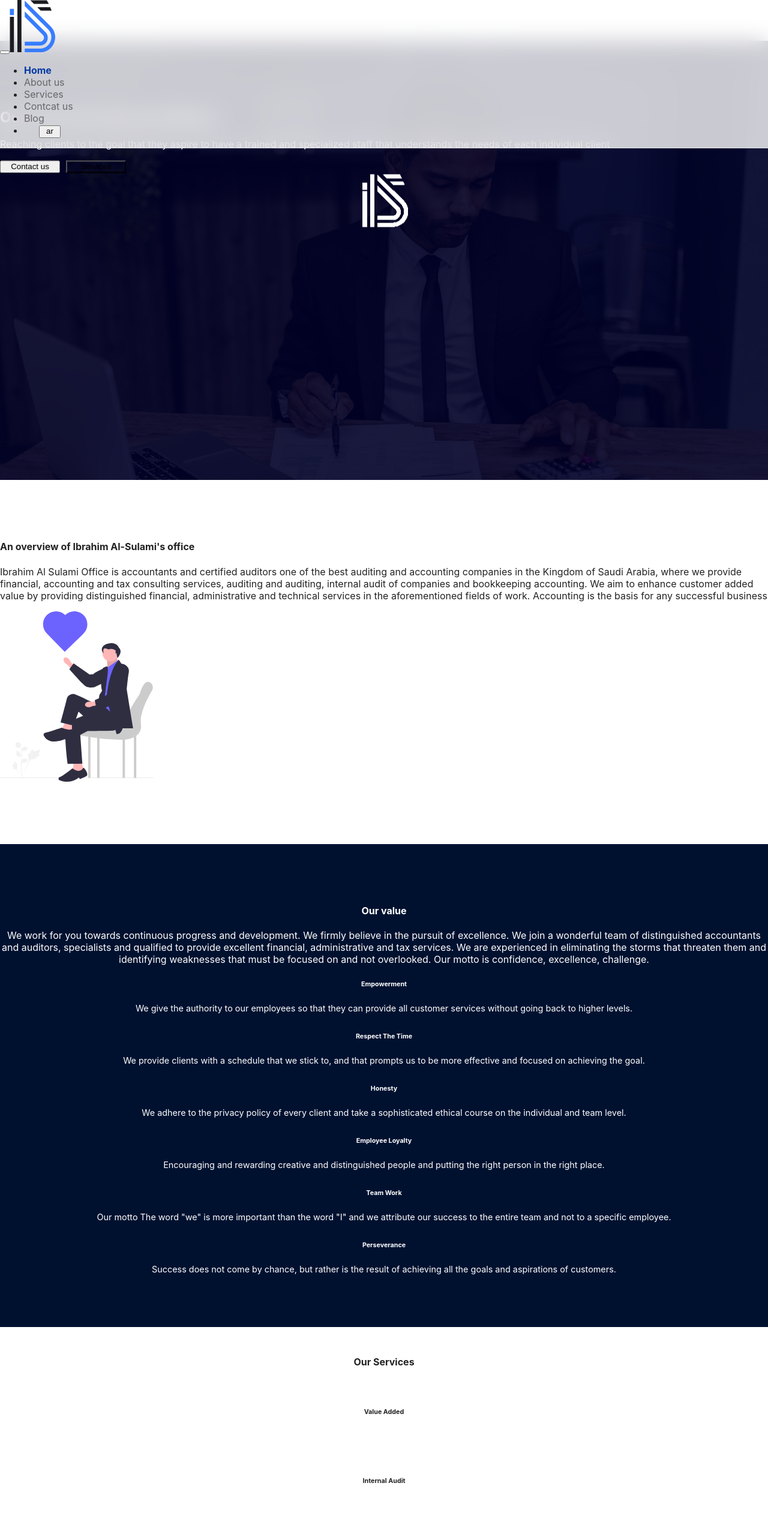
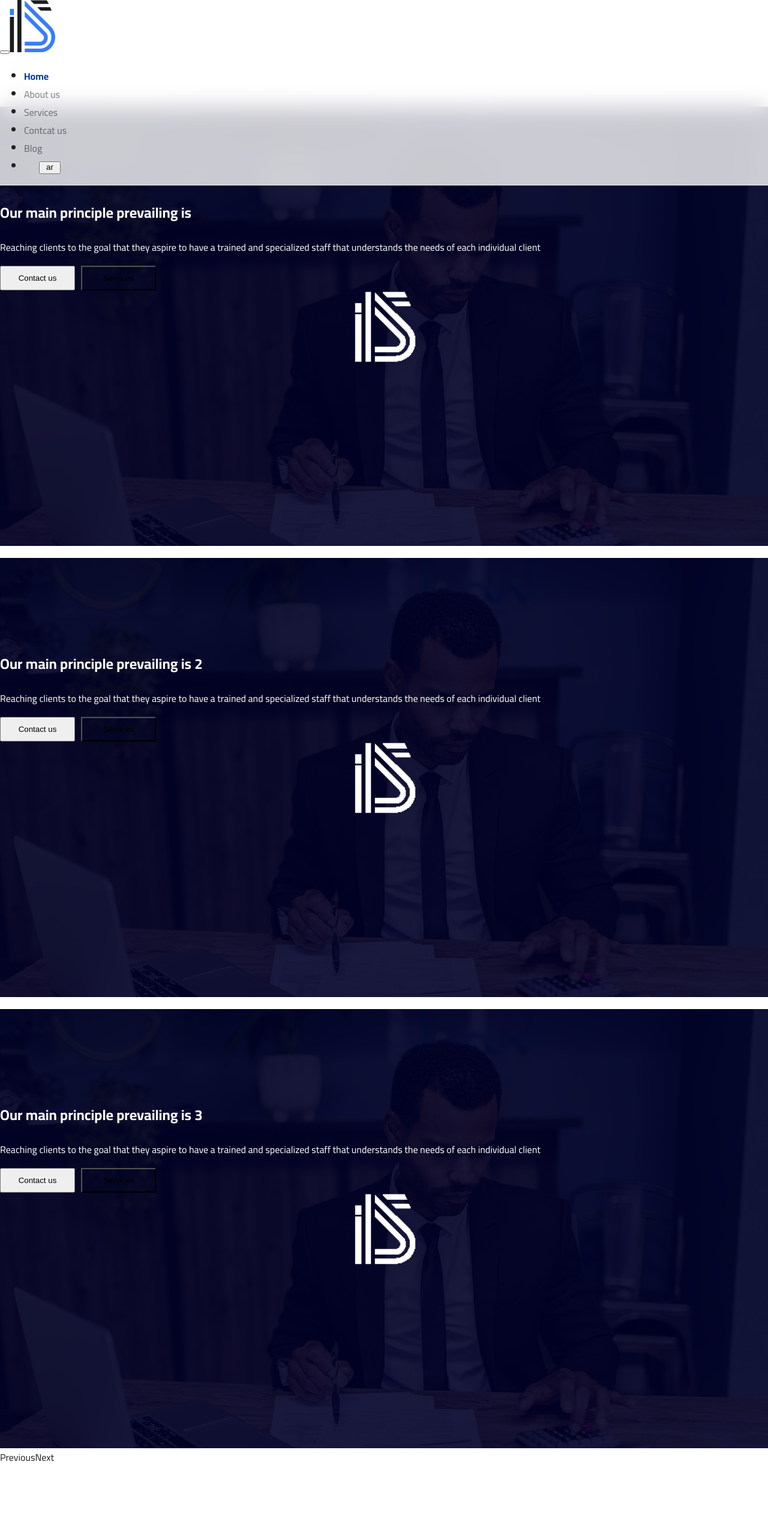
Before and after one commit to EngSharaqi/Alsulmi, a Next.js app: page / in a window 1280 px wide. Shown: the top 2552 px of the page at 60% size. Built offline with nearby package versions, Linux system fonts and the light colour scheme; some icons are missing.

Commit message:
Edit somethings

```diff
--- a/components/nav.js
+++ b/components/nav.js
@@ -16,7 +16,7 @@ export default function Nav() {
                 <meta name="description" content="Web site created using create-react-app" />
                 <link rel="preconnect" href="https://fonts.googleapis.com" />
                 <link rel="preconnect" href="https://fonts.gstatic.com" crossorigin />
-                <link href="https://fonts.googleapis.com/css2?family=Cairo:wght@400;700&display=swap" rel="stylesheet" />
+                <link href="https://fonts.googleapis.com/css2?family=Cairo:wght@400;700;900&display=swap" rel="stylesheet" />
                 <script src="https://code.jquery.com/jquery-3.5.1.slim.min.js" integrity="sha384-DfXdz2htPH0lsSSs5nCTpuj/zy4C+OGpamoFVy38MVBnE+IbbVYUew+OrCXaRkfj"
                     crossorigin="anonymous"></script>
                 <link rel="stylesheet" href="https://cdn.jsdelivr.net/npm/bootstrap@4.6.1/dist/css/bootstrap.min.css" integrity="sha384-zCbKRCUGaJDkqS1kPbPd7TveP5iyJE0EjAuZQTgFLD2ylzuqKfdKlfG/eSrtxUkn" crossorigin="anonymous" />
@@ -25,6 +25,9 @@ export default function Nav() {
                 <script src="https://stackpath.bootstrapcdn.com/bootstrap/4.5.0/js/bootstrap.min.js" integrity="sha384-OgVRvuATP1z7JjHLkuOU7Xw704+h835Lr+6QL9UvYjZE3Ipu6Tp75j7Bh/kR0JKI"
                     crossorigin="anonymous"></script>
                 {/* <link rel="stylesheet" href="https://cdn.jsdelivr.net/npm/animate.css@3.5.2/animate.min.css" /> */}
+                <link rel="stylesheet" href="https://cdnjs.cloudflare.com/ajax/libs/slick-carousel/1.8.1/slick.css" integrity="sha512-wR4oNhLBHf7smjy0K4oqzdWumd+r5/+6QO/vDda76MW5iug4PT7v86FoEkySIJft3XA0Ae6axhIvHrqwm793Nw==" crossorigin="anonymous" referrerpolicy="no-referrer" />
+                {/* <script src="plugins/slick.min.js"></script> */}
+                <script src="https://cdnjs.cloudflare.com/ajax/libs/slick-carousel/1.8.1/slick.min.js" integrity="sha512-XtmMtDEcNz2j7ekrtHvOVR4iwwaD6o/FUJe6+Zq+HgcCsk3kj4uSQQR8weQ2QVj1o0Pk6PwYLohm206ZzNfubg==" crossorigin="anonymous" referrerpolicy="no-referrer"></script>
             </Head>
             {/* nav */}
 
--- a/package.json
+++ b/package.json
@@ -20,7 +20,8 @@
   "dependencies": {
     "next": "12.2.5",
     "react": "18.2.0",
-    "react-dom": "18.2.0"
+    "react-dom": "18.2.0",
+    "react-slick": "^0.29.0"
   },
   "devDependencies": {
     "eslint": "8.23.0",
--- a/pages/index.js
+++ b/pages/index.js
@@ -1,4 +1,5 @@
 import Head from 'next/head'
+import Slider from "react-slick";
 import Link from 'next/link'
 import main from '../styles/Home.module.css'
 import { useRouter } from "next/router";
@@ -33,7 +34,34 @@ import yosef_alsulmi from '../public/images/team/yosef_alsulmi.jpg'
 export default function Home() {
   var router = useRouter();
   let t = router.locale === 'en' ? en : ar;
+
+  const settings = {
+    centerMode: true,
+    centerPadding: '60px',
+    slidesToShow: 3,
+    responsive: [
+      {
+        breakpoint: 768,
+        settings: {
+          arrows: false,
+          centerMode: true,
+          centerPadding: '40px',
+          slidesToShow: 3
+        }
+      },
+      {
+        breakpoint: 480,
+        settings: {
+          arrows: false,
+          centerMode: true,
+          centerPadding: '40px',
+          slidesToShow: 1
+        }
+      }
+    ]
+  };
   return (
+
     <>
       <Head>
         <title>{t.title.home}</title>
@@ -42,9 +70,19 @@ export default function Home() {
       </Head>
 
       {/* cover */}
+
       <main className={`${main.banner} bannerAr`}>
-        <div className='row'>
-          <div className={main.img}>
+      <div id="carouselExampleIndicators" class="carousel slide" data-ride="carousel">
+        <ol class="carousel-indicators">
+          <li data-target="#carouselExampleIndicators" data-slide-to="0" class="active"></li>
+          <li data-target="#carouselExampleIndicators" data-slide-to="1"></li>
+          <li data-target="#carouselExampleIndicators" data-slide-to="2"></li>
+        </ol>
+
+        <div class="carousel-inner">
+          <div class="carousel-item active">
+            {/* <img class="d-block w-100" src="..." alt="First slide" /> */}
+            <div className={main.img}>
             <div className={main.cover}>
               <div className='container' style={{ 'height': 'inherit' }}>
                 <div className={`row`} style={{ 'height': '66%' }}>
@@ -61,7 +99,7 @@ export default function Home() {
                         </Link>
                       </div>
                       <div className={`col-xs-12 col-sm-12 col-md-4 col-lg-4`} align='center'>
-                        <img src={banner_img.src} style={{ "max-width": "100%", "margin-bottom": "20px" }} />
+                        <img src={banner_img.src} style={{ "max-width": "100%", "margin-bottom": "20px", "width": "120px" }} />
                       </div>
                     </div>
                   </section>
@@ -69,7 +107,74 @@ export default function Home() {
               </div>
             </div>
           </div>
+          </div>
+          <div class="carousel-item">
+            {/* <img class="d-block w-100" src="..." alt="Second slide" /> */}
+            <div className={main.img}>
+            <div className={main.cover}>
+              <div className='container' style={{ 'height': 'inherit' }}>
+                <div className={`row`} style={{ 'height': '66%' }}>
+                  <section>
+                    <div className={`row ${main.custReverse}`}>
+                      <div className={`col-xs-12 col-sm-12 col-md-8 col-lg-8`}>
+                        <h1>{t.banner.title} 2</h1>
+                        <p>{t.banner.desc}</p>
+                        <Link href="/">
+                          <a>
+                            <button className={`btn btn-primary`}>{t.banner.contact_btn}</button>
+                            <button className={`btn btn-primary ${main.btn_srvs}`}>{t.banner.servs_btn}</button>
+                          </a>
+                        </Link>
+                      </div>
+                      <div className={`col-xs-12 col-sm-12 col-md-4 col-lg-4`} align='center'>
+                        <img src={banner_img.src} style={{ "max-width": "100%", "margin-bottom": "20px", "width": "120px" }} />
+                      </div>
+                    </div>
+                  </section>
+                </div>
+              </div>
+            </div>
+          </div>
+          </div>
+          <div class="carousel-item">
+            {/* <img class="d-block w-100" src="..." alt="Third slide" /> */}
+            <div className={main.img}>
+            <div className={main.cover}>
+              <div className='container' style={{ 'height': 'inherit' }}>
+                <div className={`row`} style={{ 'height': '66%' }}>
+                  <section>
+                    <div className={`row ${main.custReverse}`}>
+                      <div className={`col-xs-12 col-sm-12 col-md-8 col-lg-8`}>
+                        <h1>{t.banner.title} 3</h1>
+                        <p>{t.banner.desc}</p>
+                        <Link href="/">
+                          <a>
+                            <button className={`btn btn-primary`}>{t.banner.contact_btn}</button>
+                            <button className={`btn btn-primary ${main.btn_srvs}`}>{t.banner.servs_btn}</button>
+                          </a>
+                        </Link>
+                      </div>
+                      <div className={`col-xs-12 col-sm-12 col-md-4 col-lg-4`} align='center'>
+                        <img src={banner_img.src} style={{ "max-width": "100%", "margin-bottom": "20px", "width": "120px" }} />
+                      </div>
+                    </div>
+                  </section>
+                </div>
+              </div>
+            </div>
+          </div>
+          </div>
         </div>
+        <a class="carousel-control-prev" href="#carouselExampleIndicators" role="button" data-slide="prev">
+          <span class="carousel-control-prev-icon" aria-hidden="true"></span>
+          <span class="sr-only">Previous</span>
+        </a>
+        <a class="carousel-control-next" href="#carouselExampleIndicators" role="button" data-slide="next">
+          <span class="carousel-control-next-icon" aria-hidden="true"></span>
+          <span class="sr-only">Next</span>
+        </a>
+      </div>
+
       </main>
 
       {/* Overview section */}
@@ -99,7 +204,7 @@ export default function Home() {
             <div className='row'>
               <div className='col-xs-12 col-sm-12 col-md-12 col-lg-12'>
                 <h4>{t.our_value.title}</h4>
-                <p>{t.our_value.desc}</p>
+                <p style={{ "margin-bottom": "2rem" }}>{t.our_value.desc}</p>
               </div>
             </div>
             <div className='row'>
@@ -153,6 +258,11 @@ export default function Home() {
       {/* Testimonials */}
       <div className={`row ${main.testemonials}`} id='testimonials'>
         <div class='container'>
+        <div className="row">
+
+
+
+        </div>
           <div className='row'>
             <h4>{t.testemonials.title}</h4>
             <div className='col-xs-12 col-sm-12 col-md-4 col-lg-4' style={{ 'margin-bottom': '15px' }}>
--- a/styles/Home.module.css
+++ b/styles/Home.module.css
@@ -26,7 +26,8 @@
 
 .banner a button {
   margin: 0 10px 0 0;
-  min-width: 100px
+  min-width: 125px;
+  padding: .7rem
 }
 
 .banner a { text-decoration: none }
@@ -58,7 +59,8 @@
   text-align: center
 }
 
-.our_value h6 + p { margin-bottom: 2rem; font-size: .9rem }
+.our_value h6 { font-weight: 700; margin-top: 1rem }
+.our_value h6 + p { margin-bottom: 1rem; font-size: .9rem }
 
 /* free service */
 .free_service { text-align: center }
--- a/styles/globals.css
+++ b/styles/globals.css
@@ -6,7 +6,7 @@ html[lang='ar'] body, html[lang='ar'] body.ar {
 }
 
 /* navbar */
-html[lang='ar'] body {
+html body {
     font-family: Cairo, Arial, Georgia, Times, 'Times New Roman', serif
 }
 
```
Also changed, not shown: 1 other file (tests, documents, lock files or other folders).
